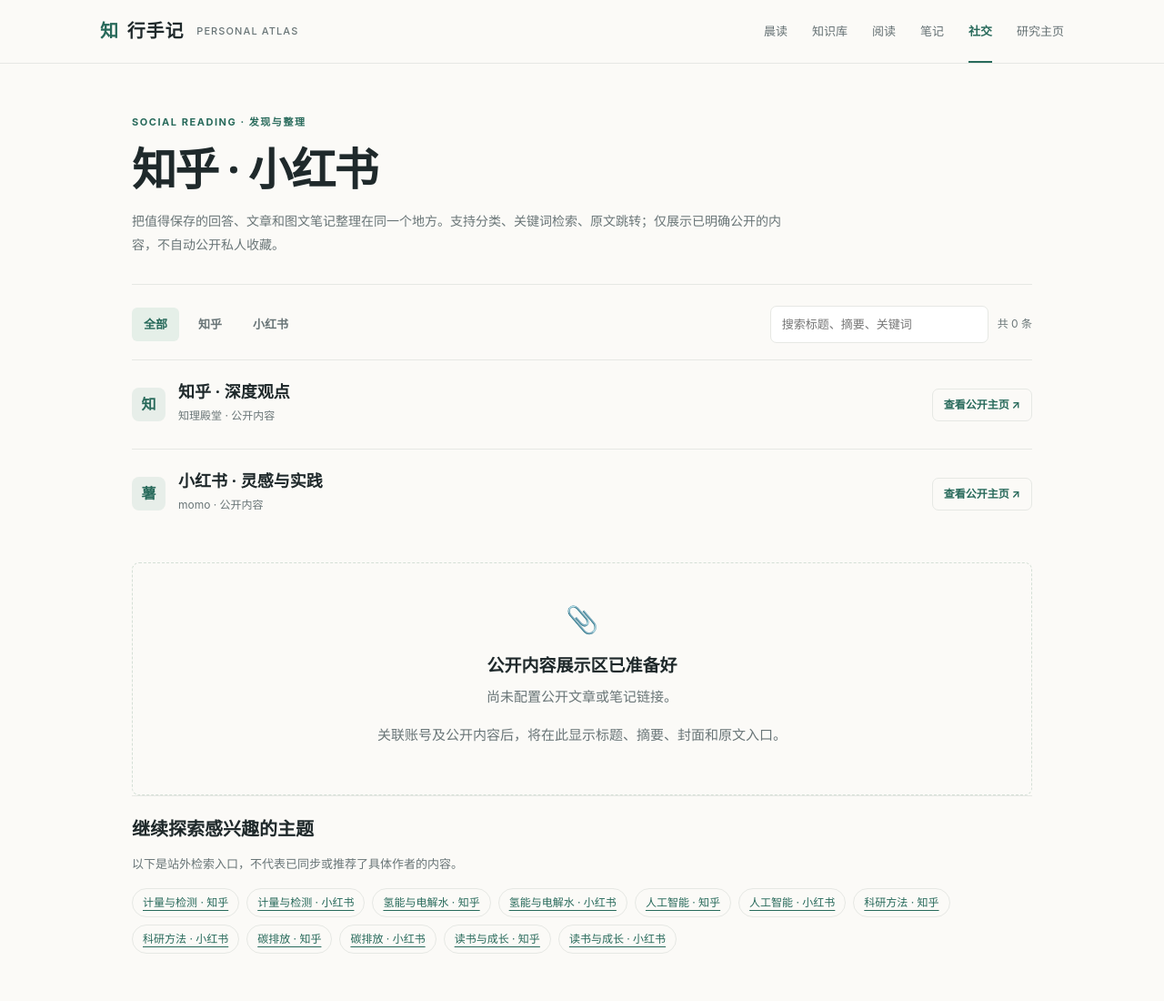
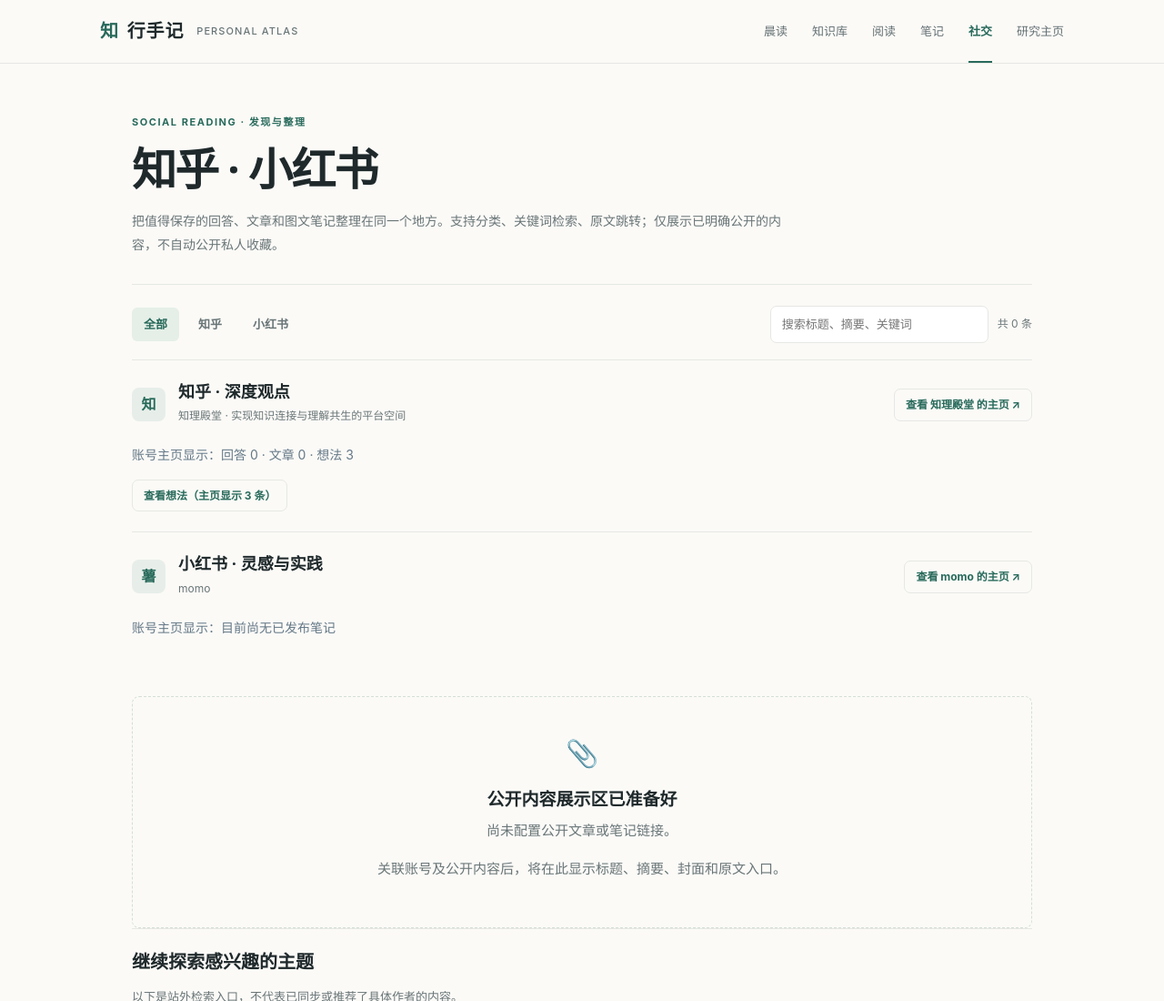
Before and after one commit to imxiel126/imxiel126.github.io, a plain HTML site: page social/index.html in a window 1280 px wide. Shown: the top 1100 px of the page at 91% size. Drawn offline with Linux system fonts and the light colour scheme.

Commit message:
Display linked author names and verified Zhihu idea section on social page

```diff
--- a/social/index.html
+++ b/social/index.html
@@ -11,8 +11,8 @@
 <main class="wrap">
 <section class="hero"><div class="eyebrow">SOCIAL READING · 发现与整理</div><h1>知乎 · 小红书</h1><p>把值得保存的回答、文章和图文笔记整理在同一个地方。支持分类、关键词检索、原文跳转；仅展示已明确公开的内容，不自动公开私人收藏。</p></section>
 <div class="toolbar"><div class="tabs" role="tablist" aria-label="内容平台"><button class="tab" role="tab" id="tab-all" aria-selected="true" data-platform="all">全部</button><button class="tab" role="tab" id="tab-zhihu" aria-selected="false" data-platform="zhihu">知乎</button><button class="tab" role="tab" id="tab-xiaohongshu" aria-selected="false" data-platform="xiaohongshu">小红书</button></div><div class="controls"><input class="search" id="search" type="search" aria-label="搜索公开内容" placeholder="搜索标题、摘要、关键词"><span class="count" id="count" aria-live="polite">加载中…</span></div></div>
-<section class="panel"><div class="platform-head"><div class="platform-id"><span class="logo z">知</span><div><h2>知乎 · 深度观点</h2><p id="zhihu-profile">文章、回答与专业讨论</p></div></div><a id="zhihu-link" class="external" href="https://www.zhihu.com/" target="_blank" rel="noopener noreferrer">打开知乎 ↗</a></div></section>
-<section class="panel"><div class="platform-head"><div class="platform-id"><span class="logo x">薯</span><div><h2>小红书 · 灵感与实践</h2><p id="xiaohongshu-profile">图文笔记、学习经验与生活发现</p></div></div><a id="xiaohongshu-link" class="external" href="https://www.xiaohongshu.com/" target="_blank" rel="noopener noreferrer">打开小红书 ↗</a></div></section>
+<section class="panel"><div class="platform-head"><div class="platform-id"><span class="logo z">知</span><div><h2>知乎 · 深度观点</h2><p id="zhihu-profile">文章、回答与专业讨论</p></div></div><a id="zhihu-link" class="external" href="https://www.zhihu.com/" target="_blank" rel="noopener noreferrer">打开知乎 ↗</a></div><div id="zhihu-detail" class="profile-detail" style="margin-top:16px;color:#647887;font-size:14px"></div></section>
+<section class="panel"><div class="platform-head"><div class="platform-id"><span class="logo x">薯</span><div><h2>小红书 · 灵感与实践</h2><p id="xiaohongshu-profile">图文笔记、学习经验与生活发现</p></div></div><a id="xiaohongshu-link" class="external" href="https://www.xiaohongshu.com/" target="_blank" rel="noopener noreferrer">打开小红书 ↗</a></div><div id="xiaohongshu-detail" class="profile-detail" style="margin-top:16px;color:#647887;font-size:14px"></div></section>
 <section id="items" class="grid" aria-live="polite"></section>
 <section class="empty" id="empty" hidden><span aria-hidden="true" style="font-size:29px">📎</span><strong>公开内容展示区已准备好</strong><span id="empty-text">尚未配置公开文章或笔记链接。</span><p>关联账号及公开内容后，将在此显示标题、摘要、封面和原文入口。</p></section>
 <section class="panel guide"><h2>继续探索感兴趣的主题</h2><p>以下是站外检索入口，不代表已同步或推荐了具体作者的内容。</p><div class="topics" id="topics"></div></section>
@@ -26,7 +26,19 @@ const allowed=(u,p)=>{try{const x=new URL(u);const domains=p==="zhihu"?["zhihu.c
 const coverUrl=u=>{try{const x=new URL(u);return x.protocol==="https:"?x.href:""}catch{return""}};
 let dataset={profiles:{},items:[]},platform="all",query="";
 const pName={zhihu:"知乎",xiaohongshu:"小红书"};
-function linkToProfile(p){const profile=dataset.profiles?.[p]||{},url=allowed(profile.url,p);const a=$("#"+p+"-link"),desc=$("#"+p+"-profile");a.href=url||SAFE[p];a.textContent=url?"查看公开主页 ↗":(p==="zhihu"?"打开知乎 ↗":"打开小红书 ↗");if(profile.name&&url)desc.textContent=profile.name+" · 公开内容";}
+function linkToProfile(p){
+ const profile=dataset.profiles?.[p]||{},url=allowed(profile.url,p),a=$("#"+p+"-link"),desc=$("#"+p+"-profile"),detail=$("#"+p+"-detail");
+ a.href=url||SAFE[p];
+ a.textContent=url?"查看 "+(profile.name||pName[p])+" 的主页 ↗":(p==="zhihu"?"打开知乎 ↗":"打开小红书 ↗");
+ if(profile.name&&url)desc.textContent=profile.name+(profile.description?" · "+profile.description:"");
+ if(!detail)return;
+ detail.replaceChildren();
+ if(profile.status)detail.append(el("p",profile.status));
+ const sections=Array.isArray(profile.sections)?profile.sections:[];
+ const row=el("div",undefined,"tags");
+ sections.forEach(section=>{const target=allowed(section.url,p);if(!target)return;const link=el("a",section.label||"查看平台内容 ↗","external");link.href=target;link.target="_blank";link.rel="noopener noreferrer";row.append(link)});
+ if(row.childElementCount)detail.append(row);
+}
 function card(d){const url=allowed(d.url,d.platform);if(!url)return null;const c=el("article",undefined,"item");const cover=coverUrl(d.cover);if(cover){let img=el("img");img.className="cover";img.src=cover;img.alt=d.title||"公开内容封面";img.loading="lazy";img.referrerPolicy="no-referrer";img.onerror=()=>img.remove();c.append(img)}
 const body=el("div",undefined,"item-body"),meta=[pName[d.platform],d.type||"公开内容",d.published||""].filter(Boolean).join(" · ");body.append(el("div",meta,"meta"));const h=el("h3");const a=el("a",d.title||"查看公开原文");a.href=url;a.target="_blank";a.rel="noopener noreferrer";h.append(a);body.append(h);if(d.summary)body.append(el("p",d.summary));const tags=el("div",undefined,"tags");(Array.isArray(d.tags)?d.tags:[]).slice(0,5).forEach(t=>tags.append(el("span",t,"tag")));body.append(tags);const open=el("a","阅读原文 ↗","read");open.href=url;open.target="_blank";open.rel="noopener noreferrer";body.append(open);c.append(body);return c}
 function render(){let items=(Array.isArray(dataset.items)?dataset.items:[]).filter(d=>pName[d.platform]&&allowed(d.url,d.platform)&&d.public===true);items=items.filter(d=>(platform==="all"||d.platform===platform)&&[d.title,d.summary,...(Array.isArray(d.tags)?d.tags:[])].join(" ").toLowerCase().includes(query)).sort((a,b)=>String(b.published||"").localeCompare(String(a.published||"")));const cards=items.map(card).filter(Boolean);$("#items").replaceChildren(...cards);$("#count").textContent="共 "+items.length+" 条";$("#empty").hidden=cards.length>0;$("#empty-text").textContent=query?"未找到匹配的公开内容。":"尚未配置公开文章或笔记链接。";}
```
